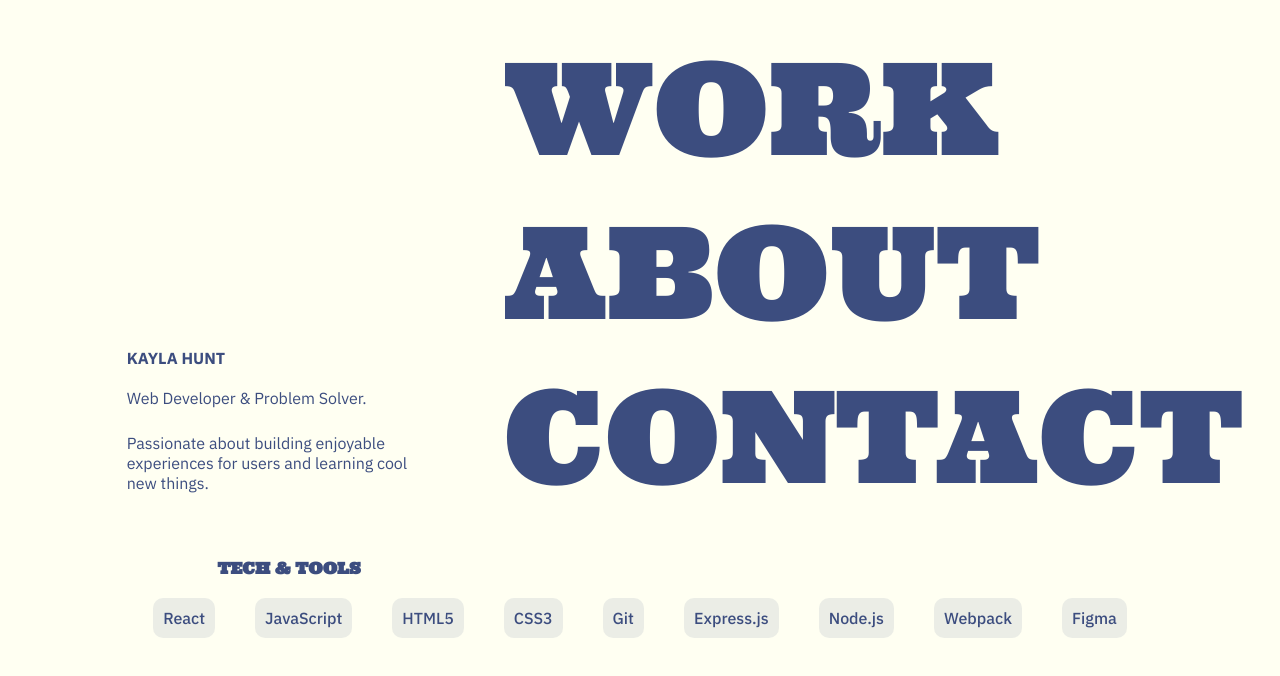
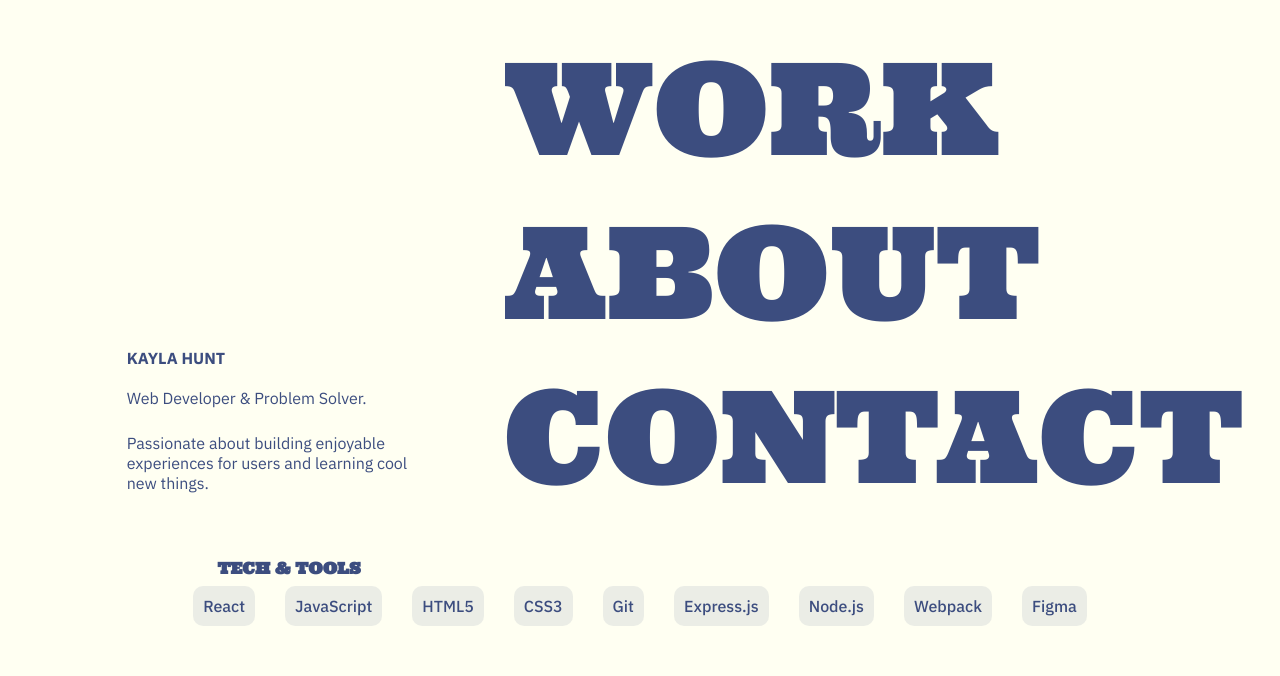
Before and after one commit to huntkay1/portfolio, a React (Vite) app: page / in a window 1280 px wide. Shown: the part 122-798 px from the top of the page. Built offline with nearby package versions, Linux system fonts and the light colour scheme.

Commit message:
Update home style

```diff
--- a/src/styles/App.css
+++ b/src/styles/App.css
@@ -61,10 +61,12 @@
   padding-top: 10px;
 }
 
+.tech-stack-items ul {
+}
 .tech-stack-items li {
   display: inline-block;
   padding: 10px;
-  margin: 20px;
+  margin: 8px 15px;
   border-radius: 10px;
   background-color: rgba(60, 77, 127, 0.1);
   font-family: var(--MAIN-FONT);
@@ -134,7 +136,6 @@
     font-size: 8vw;
   }
 
-
   .home h2 {
     justify-content: flex-start;
     padding: 0;
```
